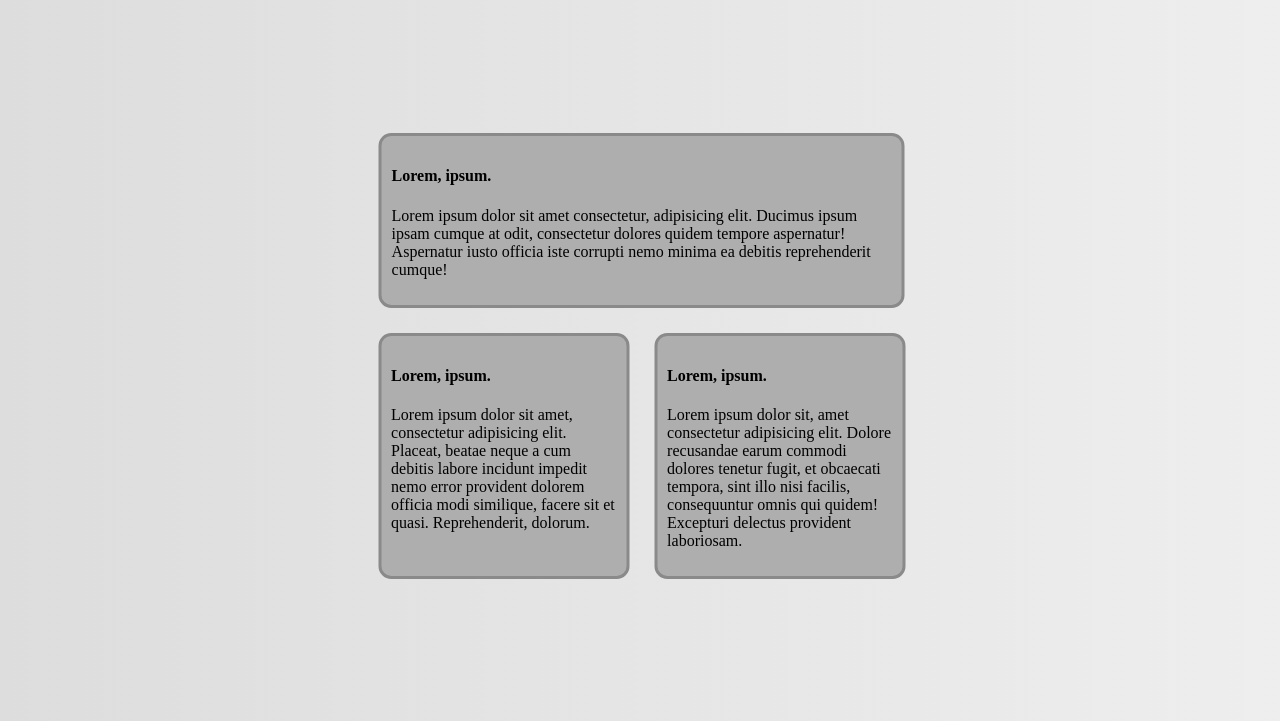
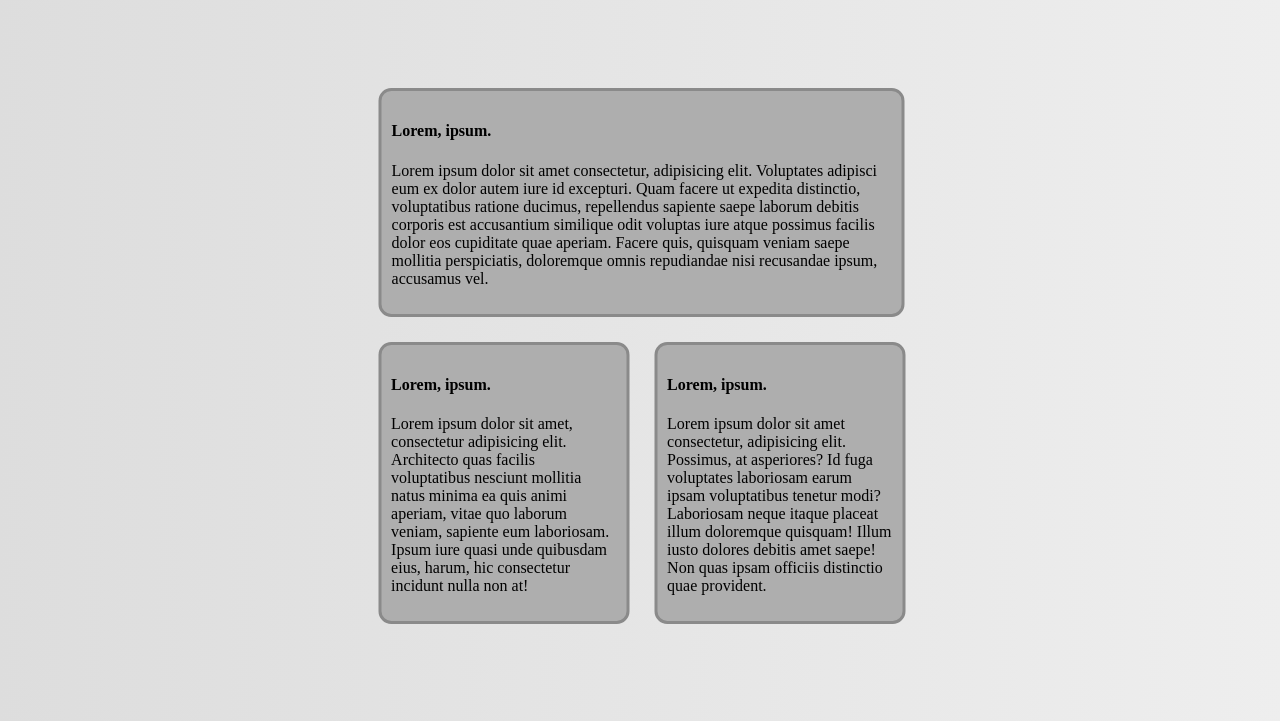
Before and after one commit to Kavci034/Lorem-Site, a plain HTML site: page index.html in a window 1280 px wide. Shown: the part 79-800 px from the top of the page. Drawn offline with nearby package versions, Linux system fonts and the light colour scheme; files that its build step writes are made by us from their sources.

Commit message:
Lengtened the text part of the cards

```diff
--- a/index.html
+++ b/index.html
@@ -23,28 +23,33 @@
         <div class="main-card">
           <h4 class="card-header">Lorem, ipsum.</h4>
           <p class="card-p">
-            Lorem ipsum dolor sit amet consectetur, adipisicing elit. Ducimus
-            ipsum ipsam cumque at odit, consectetur dolores quidem tempore
-            aspernatur! Aspernatur iusto officia iste corrupti nemo minima ea
-            debitis reprehenderit cumque!
+            Lorem ipsum dolor sit amet consectetur, adipisicing elit. Voluptates
+            adipisci eum ex dolor autem iure id excepturi. Quam facere ut
+            expedita distinctio, voluptatibus ratione ducimus, repellendus
+            sapiente saepe laborum debitis corporis est accusantium similique
+            odit voluptas iure atque possimus facilis dolor eos cupiditate quae
+            aperiam. Facere quis, quisquam veniam saepe mollitia perspiciatis,
+            doloremque omnis repudiandae nisi recusandae ipsum, accusamus vel.
           </p>
         </div>
         <div class="bottom-card">
           <h4 class="card-header">Lorem, ipsum.</h4>
           <p class="card-p">
-            Lorem ipsum dolor sit amet, consectetur adipisicing elit. Placeat,
-            beatae neque a cum debitis labore incidunt impedit nemo error
-            provident dolorem officia modi similique, facere sit et quasi.
-            Reprehenderit, dolorum.
+            Lorem ipsum dolor sit amet, consectetur adipisicing elit. Architecto
+            quas facilis voluptatibus nesciunt mollitia natus minima ea quis
+            animi aperiam, vitae quo laborum veniam, sapiente eum laboriosam.
+            Ipsum iure quasi unde quibusdam eius, harum, hic consectetur
+            incidunt nulla non at!
           </p>
         </div>
         <div class="bottom-card">
           <h4 class="card-header">Lorem, ipsum.</h4>
           <p class="card-p">
-            Lorem ipsum dolor sit, amet consectetur adipisicing elit. Dolore
-            recusandae earum commodi dolores tenetur fugit, et obcaecati
-            tempora, sint illo nisi facilis, consequuntur omnis qui quidem!
-            Excepturi delectus provident laboriosam.
+            Lorem ipsum dolor sit amet consectetur, adipisicing elit. Possimus,
+            at asperiores? Id fuga voluptates laboriosam earum ipsam
+            voluptatibus tenetur modi? Laboriosam neque itaque placeat illum
+            doloremque quisquam! Illum iusto dolores debitis amet saepe! Non
+            quas ipsam officiis distinctio quae provident.
           </p>
         </div>
       </div>
```
